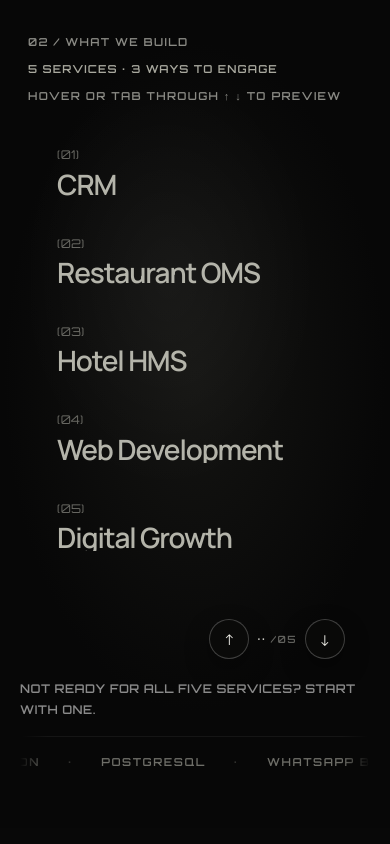
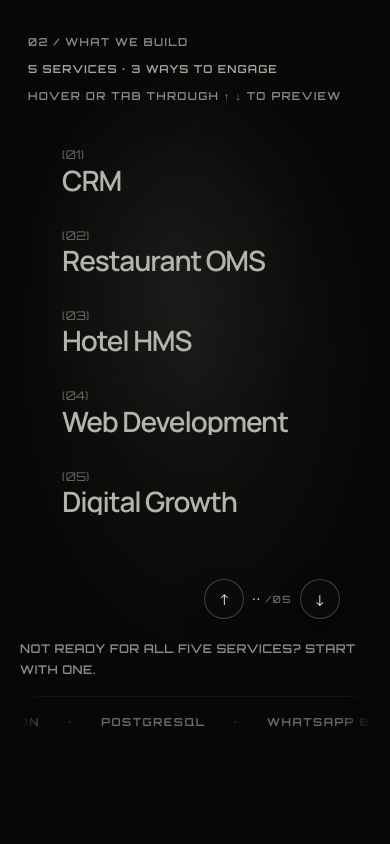
Before and after one commit to mad-code333/beyondos, a Next.js app: page / in a window 390 px wide. Shown: the part 2680-3524 px from the top of the page. Built offline with nearby package versions, Linux system fonts and the light colour scheme.

Commit message:
feat: refactor ServicesList and WorkMix components; improve animation handling and type safety style: update services toolkit CSS for layout adjustments and enhanced visual hierarchy

```diff
--- a/src/components/home/ServicesList.tsx
+++ b/src/components/home/ServicesList.tsx
@@ -9,7 +9,6 @@ import {
   type PointerEvent as ReactPointerEvent,
 } from "react";
 import {
-  AnimatePresence,
   LayoutGroup,
   motion,
   useMotionTemplate,
@@ -293,17 +292,15 @@ export function ServicesList() {
             aria-label={`${current.name} preview`}
             aria-hidden={!live}
           >
-            <AnimatePresence initial={false}>
+            {/* Mount once while live — content swaps in place; enter anim runs only on first appear. */}
             {live ? (
               <PreviewPanel
-                  key={current.slug}
                 slug={current.slug}
                 name={current.name}
                 preview={preview}
                 reduce={reduce}
               />
             ) : null}
-            </AnimatePresence>
           </aside>
 
           <div className="svc-side-nav" aria-label="Browse services">
@@ -417,7 +414,6 @@ function PreviewPanel({
       className={`svc-preview is-${slug}`}
       initial={reduce ? false : { opacity: 0 }}
       animate={{ opacity: 1 }}
-      exit={{ opacity: 0 }}
       transition={reduce ? { duration: 0 } : snap}
     >
       <motion.div
@@ -429,7 +425,7 @@ function PreviewPanel({
         onPointerLeave={onLeave}
       >
         <LightBand reduce={reduce} />
-        <ScanBand variant={preview.scan} reduce={reduce} />
+        <ScanBand key={preview.scan} variant={preview.scan} reduce={reduce} />
 
         <div className="svc-preview-head">
           <span className="mono svc-preview-kicker">{preview.kicker}</span>
--- a/src/components/home/WorkMix.tsx
+++ b/src/components/home/WorkMix.tsx
@@ -19,10 +19,12 @@ function pad(value: number) {
   return String(value).padStart(2, "0");
 }
 
-function strideOf(rail: HTMLElement) {
+function strideOf(rail: HTMLElement | null | undefined) {
+  if (!rail || !(rail instanceof Element)) return 0;
   const card = rail.querySelector<HTMLElement>(".work-project");
   if (!card) return 0;
-  const gap = Number.parseFloat(getComputedStyle(rail).columnGap || getComputedStyle(rail).gap) || 0;
+  const styles = getComputedStyle(rail);
+  const gap = Number.parseFloat(styles.columnGap || styles.gap) || 0;
   return card.getBoundingClientRect().width + gap;
 }
 
--- a/src/components/home/services-toolkit.css
+++ b/src/components/home/services-toolkit.css
@@ -199,19 +199,22 @@ html[data-motion="paused"] .svc-glow {
   position: relative;
   z-index: 1;
   display: grid;
-  /* Trailing track lets the white pill run under the preview card (red zone)
-     while the orange → stays visible just before that overlay. */
-  grid-template-columns: minmax(160px, 220px) minmax(0, 1fr) 44px min(300px, 28vw);
+  grid-template-columns: minmax(160px, 220px) minmax(0, 1fr);
   align-items: center;
   column-gap: clamp(14px, 1.8vw, 24px);
   height: var(--svc-row);
-  padding: 0 clamp(12px, 1.2vw, 20px) 0 clamp(24px, 2.2vw, 36px);
+  /* Extra right padding reserves the end-of-pill slot for .svc-go */
+  padding: 0 calc(36px + clamp(14px, 1.4vw, 22px)) 0 clamp(24px, 2.2vw, 36px);
   color: #a8a89e;
   text-decoration: none;
   isolation: isolate;
   transition:
     color 0.2s cubic-bezier(0.22, 1, 0.36, 1),
     opacity 0.2s cubic-bezier(0.22, 1, 0.36, 1);
+}
+
+.svc-line.is-live {
+  z-index: 7;
 }
 
 .svc-stage.is-idle .svc-line {
@@ -325,9 +328,12 @@ html[data-motion="paused"] .svc-glow {
 }
 
 .svc-go {
+  position: absolute;
+  top: 50%;
+  right: clamp(14px, 1.4vw, 22px);
+  z-index: 2;
   display: inline-grid;
   place-items: center;
-  justify-self: end;
   width: 36px;
   height: 36px;
   border-radius: 999px;
@@ -338,6 +344,7 @@ html[data-motion="paused"] .svc-glow {
   line-height: 1;
   opacity: 0;
   pointer-events: none;
+  transform: translateY(-50%);
   transition: opacity 0.2s cubic-bezier(0.22, 1, 0.36, 1);
 }
 
@@ -817,11 +824,15 @@ html[data-motion="paused"] .svc-glow {
 
   .svc-line {
     --svc-row: auto;
-    grid-template-columns: minmax(0, 1fr) 40px;
+    grid-template-columns: minmax(0, 1fr);
     height: auto;
     min-height: 72px;
-    padding: 16px 12px;
+    padding: 16px 52px 16px 12px;
     column-gap: 10px;
+  }
+
+  .svc-line.is-live {
+    z-index: 1;
   }
 
   .svc-meta {
@@ -833,7 +844,7 @@ html[data-motion="paused"] .svc-glow {
   }
 
   .svc-lead {
-    grid-column: 1 / -1;
+    grid-column: 1;
     grid-row: 1;
     display: flex;
     flex-wrap: wrap;
@@ -855,8 +866,7 @@ html[data-motion="paused"] .svc-glow {
   }
 
   .svc-go {
-    grid-column: 2;
-    grid-row: 2;
+    right: 12px;
   }
 
   .svc-preview-rail {
```
Lines whose indentation alone changed are shown as unchanged.
